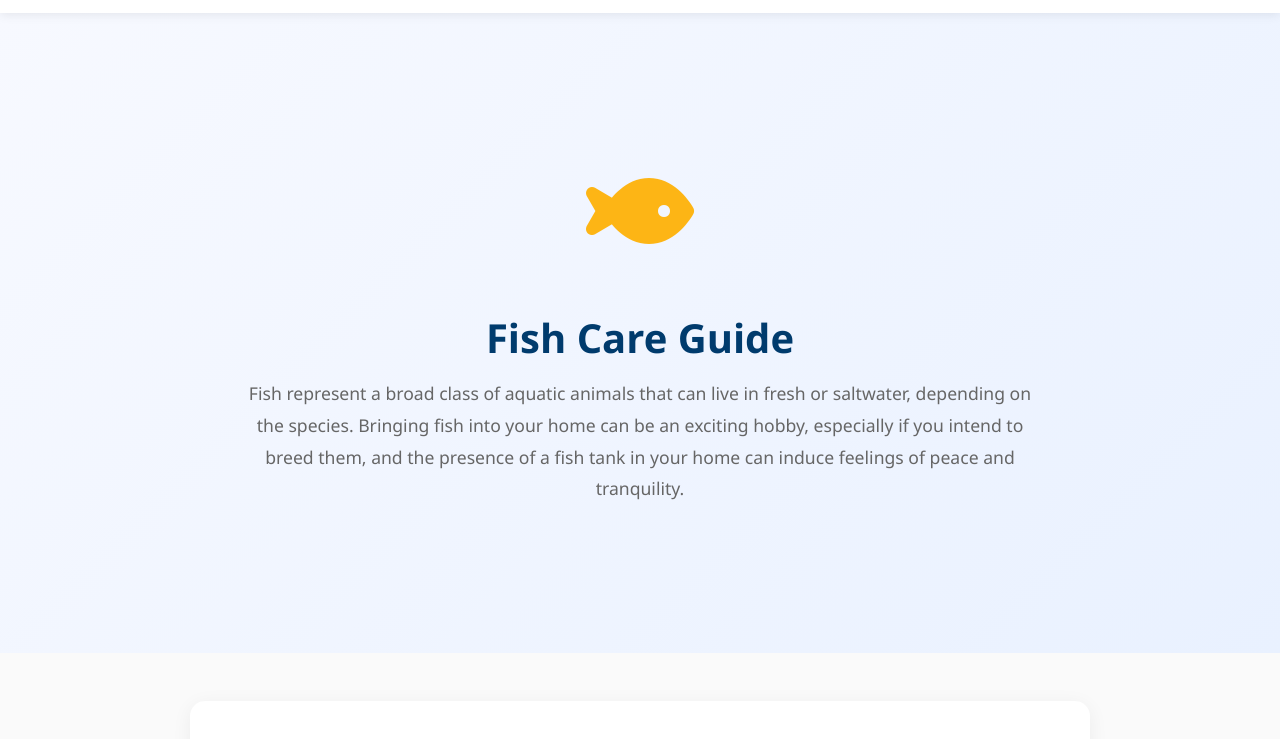
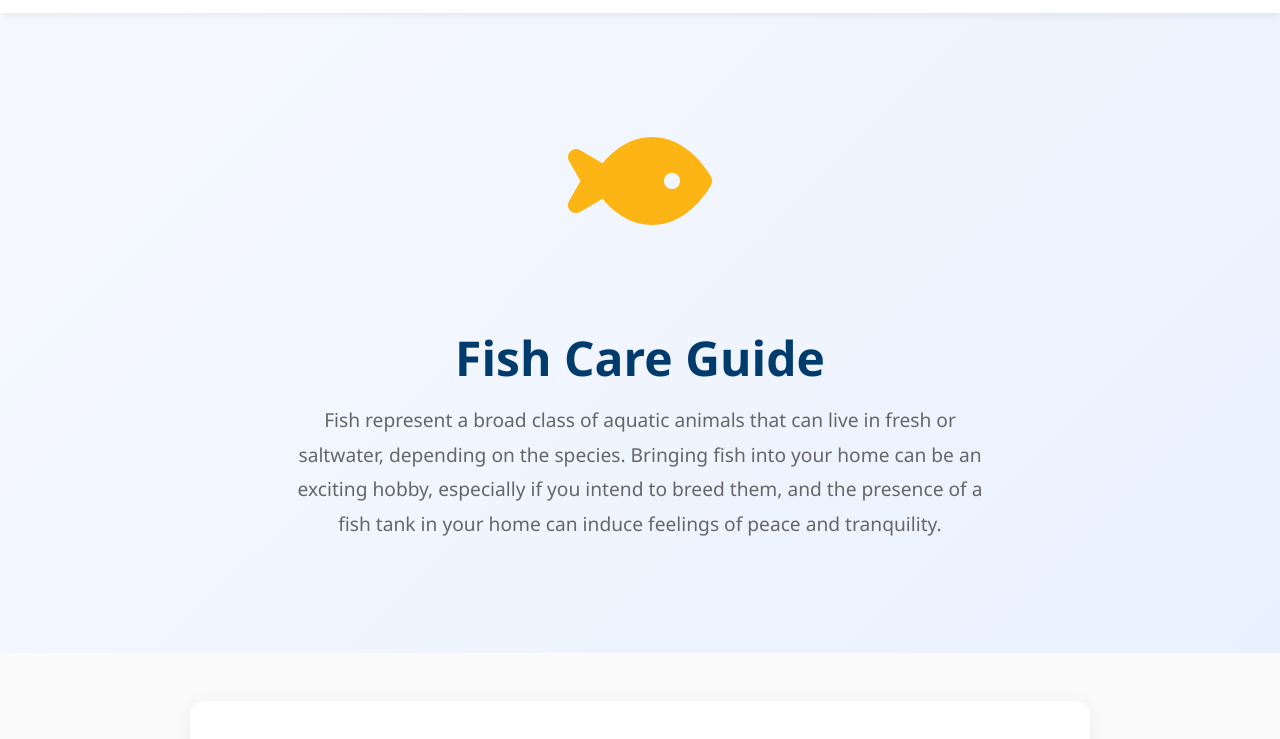
Before and after one commit to qoryhanisagal/paradigm_pet, a website: page fish.html in a window 1280 px wide. Shown: the part 61-800 px from the top of the page. Drawn offline with nearby package versions, Linux system fonts and the light colour scheme.

Commit message:
Added key frames and styling to hero

```diff
--- a/fish.html
+++ b/fish.html
@@ -207,22 +207,24 @@
       }
 
       .hero-icon {
-        font-size: 6rem;
+        font-size: 8rem;
         color: #fdb515;
-        margin-bottom: 1rem;
+        margin-bottom: 2rem;
         animation: float 3s ease-in-out infinite;
       }
 
       .hero h1 {
-        font-size: 2.5rem;
+        font-size: 3rem;
         color: #003b6d;
         margin-bottom: 1rem;
         font-weight: 700;
       }
 
       .hero p {
-        font-size: 1.1rem;
         color: #666;
+        font-size: 1.2rem;
+        margin-bottom: 2rem;
+        max-width: 700px;
         line-height: 1.8;
       }
 
@@ -233,7 +235,7 @@
         }
 
         50% {
-          transform: translateY(-15px);
+          transform: translateY(-20px);
         }
       }
 
```
